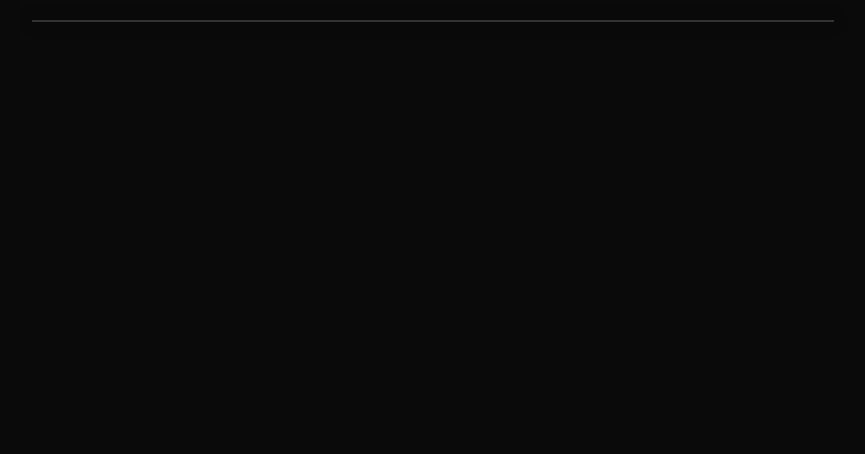
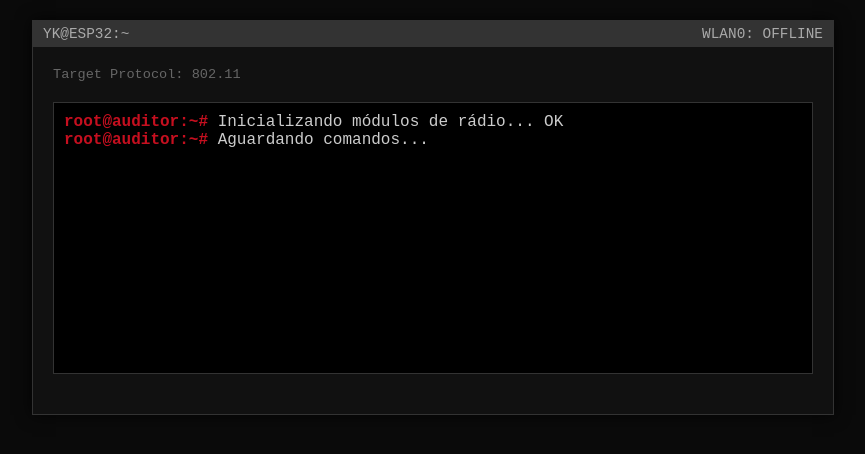
Before and after one commit to sntyuri/esp32-scan, a plain HTML site: page data/index.html in a window 1280 px wide. Shown: the whole page, without its empty margins (207-1072 px from the left). Drawn offline with Linux system fonts and the light colour scheme.

Commit message:
feat(UI): layout do header e janela do console

```diff
--- a/data/index.html
+++ b/data/index.html
@@ -35,11 +35,64 @@
             background-color: var(--panel-bg);
             box-shadow: 0 0 15px rgba(0,0,0,0.8);
         }
+
+        /* barra superior terminal */
+        .header {
+            background-color: var(--border-color);
+            padding: 5px 10px;
+            font-size: 0.9em;
+            color: #aaaaaa;
+            display: flex;
+            justify-content: space-between;
+        }
+
+        /* espaçamento interno do box */
+        .content {
+            padding: 20px;
+        }
+
+        .sys-info {
+            margin-bottom: 20px;
+            color: var(--text-muted);
+            font-size: 0.85em;
+        }
+
+        /*monitor de logs */
+        .console-output {
+            background-color: #000000;
+            border: 1px solid var(--border-color);
+            height: 250px;
+            padding: 10px;
+            overflow-y: auto;
+            margin-bottom: 20px;
+            color: #cccccc;
+        }
+
+        .prompt {
+            color: var(--accent-red);
+            font-weight: bold;
+        }
     </style>
 </head>
 <body>
 
     <div class="container">
+        <div class="header">
+            <span>YK@ESP32:~</span>
+            <span>WLAN0: OFFLINE</span>
+        </div>
+
+        <div class="content">
+            <div class="sys-info">
+                Target Protocol: 802.11
+            </div>
+
+            <div class="console-output" id="console">
+                <div><span class="prompt">root@auditor:~#</span> Inicializando módulos de rádio... OK</div>
+                <div><span class="prompt">root@auditor:~#</span> Aguardando comandos...</div>
+            </div>
+
+            </div>
         </div>
 
 </body>
```
